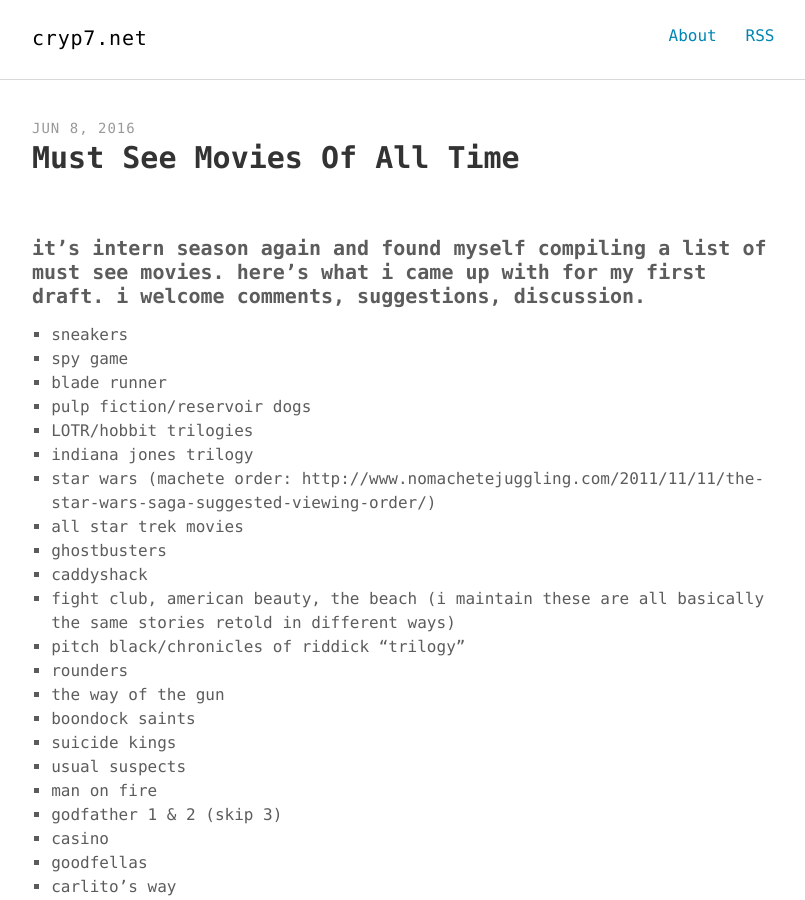
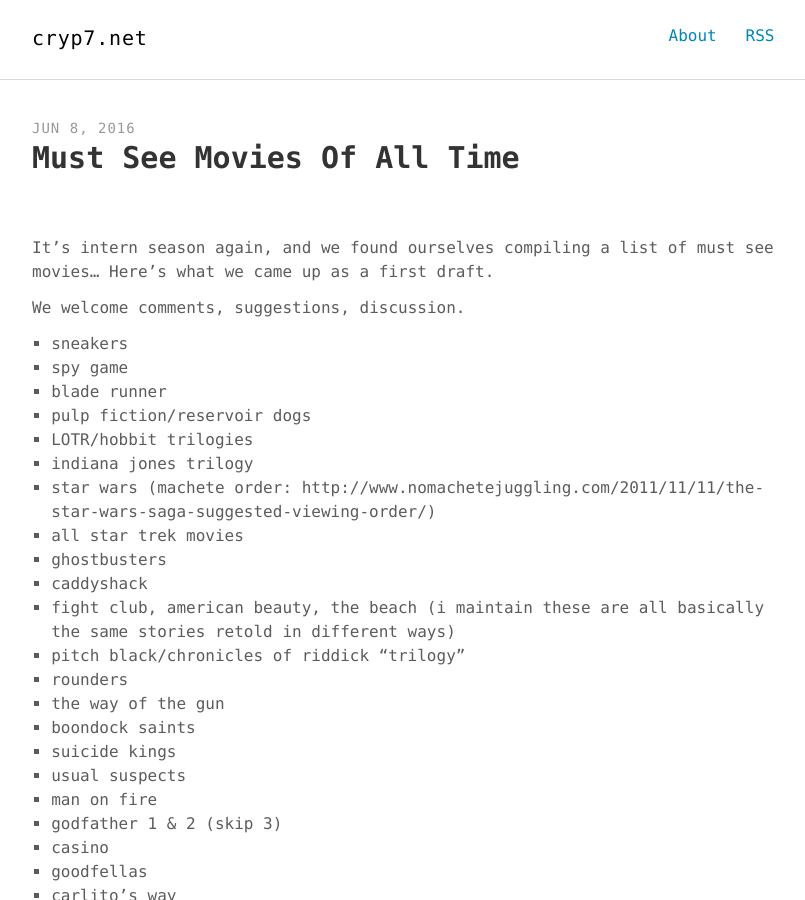
Before and after one commit to enkaskal/enkaskal.github.io, a Jekyll site: the page built from _posts/2016-06-08-must-see-movies-of-all-time.md, in a window 1280 px wide and 900 px high. Shown: the whole window, without its empty margins (232-1037 px from the left). Built offline with Jekyll 4.4.1, drawn with Linux system fonts in a browser that asks for light colours.

Commit message:
first attempt at formatting

```diff
--- a/_posts/2016-06-08-must-see-movies-of-all-time.md
+++ b/_posts/2016-06-08-must-see-movies-of-all-time.md
@@ -4,7 +4,10 @@ title: "Must See Movies Of All Time"
 description: "It’s intern season again, and found myself compiling a list of must see movies"
 keywords: "mustsee movies Star Wars StarWars Film"
 ---
-#### it’s intern season again and found myself compiling a list of must see movies. here’s what i came up with for my first draft. i welcome comments, suggestions, discussion. ####
+It’s intern season again, and we found ourselves compiling a list of must see movies...
+Here’s what we came up as a first draft.
+
+We welcome comments, suggestions, discussion.
 
  * sneakers
  * spy game
```
Also changed, not shown: _posts/2016-05-24-favorite-quotes.md (+1 -1 lines).
